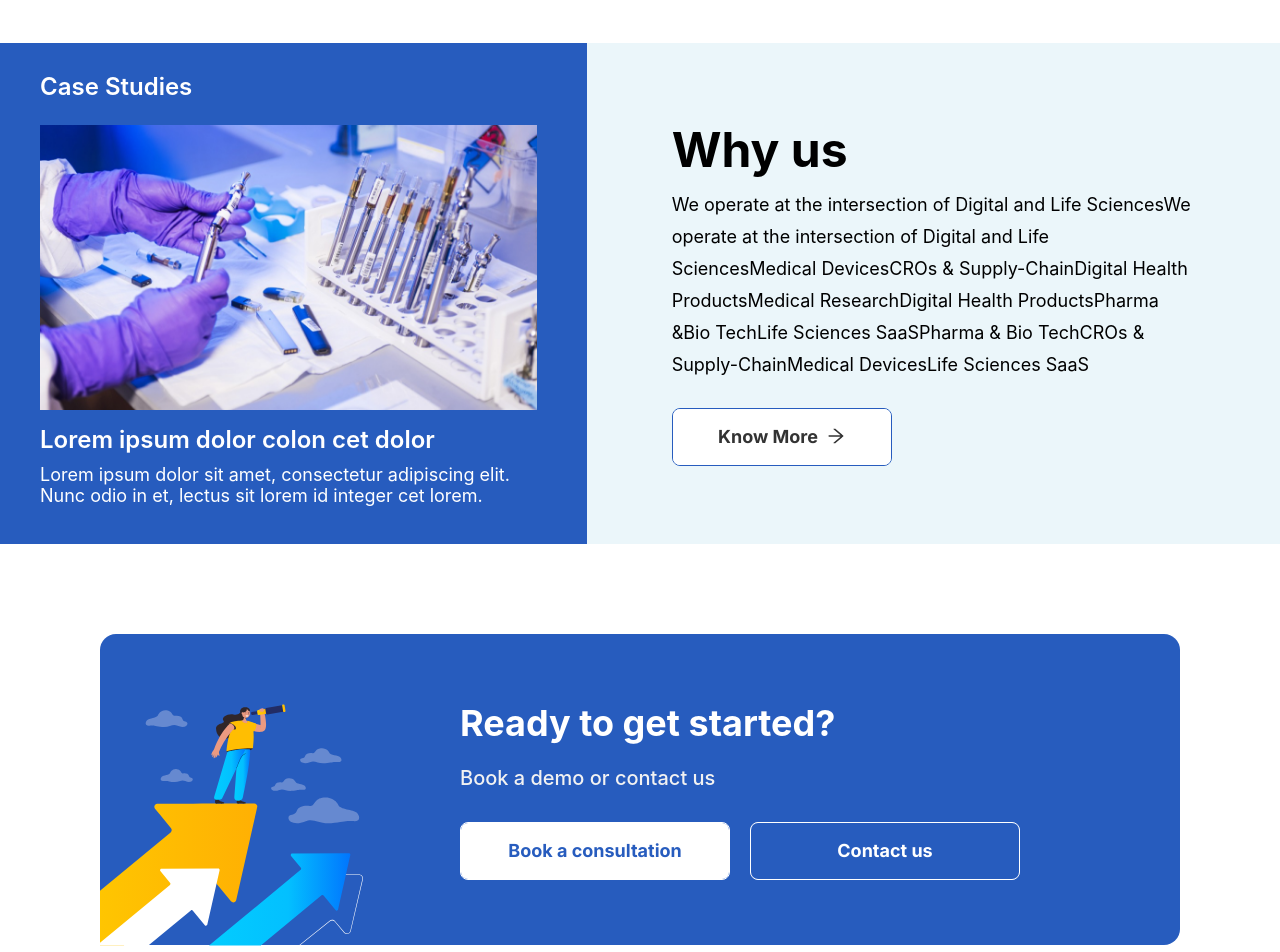
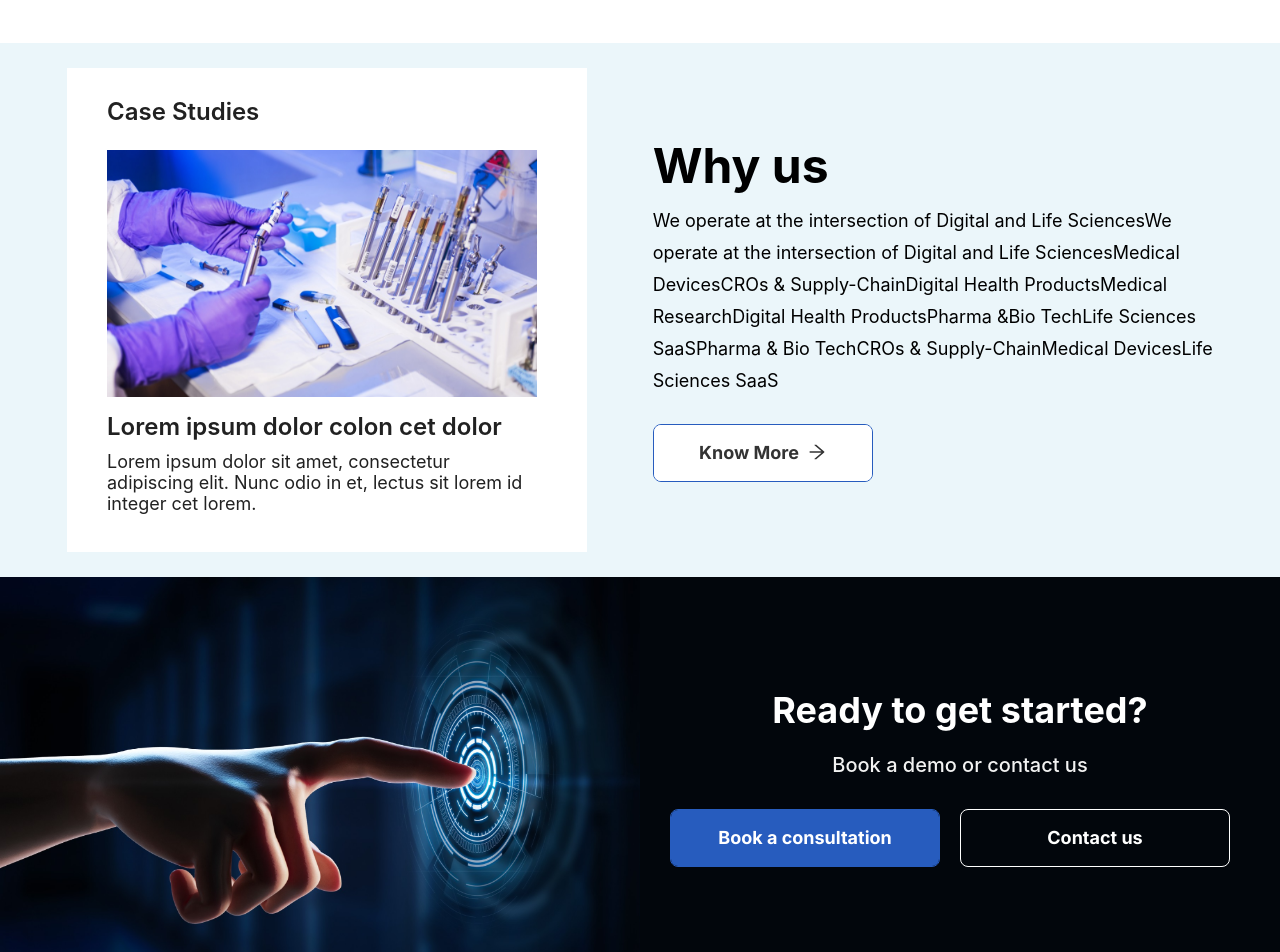
Before and after one commit to ManojDevelper/new-archimedis, a React (Create React App) app: page / in a window 1280 px wide. Shown: the part 1740-2692 px from the top of the page. Built offline with nearby package versions, Linux system fonts and the light colour scheme.

Commit message:
UPDATE: Made Changes in Bookdemo, Case studies and navbar of mobile responsive

```diff
--- a/src/component/views/Home/aboutUs/index.js
+++ b/src/component/views/Home/aboutUs/index.js
@@ -44,7 +44,8 @@ const AboutUs = () => {
         </div>
         <div className='aboutus-bottom'>
         <Row style={{display: 'flex', alignItems: 'center'}}>
-          <Col className='aboutus-bottom-casestudy' span={11} style={{backgroundColor: '#275CBE',  padding: '5px 50px 20px 40px'}}>
+          <Col className='aboutus-bottom-casestudy' span={11} >
+          <div style={{backgroundColor: '#ffffff',  padding: '5px 50px 20px 40px'}}>
            <h3>
            Case Studies
            </h3>
@@ -57,8 +58,9 @@ const AboutUs = () => {
            <p className='casestudy-text'>
            Lorem ipsum dolor sit amet, consectetur adipiscing elit. Nunc odio in et, lectus sit lorem id integer cet lorem.
            </p>
+           </div>
           </Col>
-          <Col span={13} style={{padding: '0 85px'}}>
+          <Col span={13} style={{padding: '0 66px'}}>
           <h1>Why us</h1>
             <p className='aboutus-text'>We operate at the intersection of Digital and Life SciencesWe operate at the intersection of Digital and Life SciencesMedical DevicesCROs & Supply-ChainDigital Health  ProductsMedical ResearchDigital Health  ProductsPharma &Bio TechLife Sciences SaaSPharma & Bio TechCROs & Supply-ChainMedical DevicesLife Sciences SaaS</p>
             <ButtonCompo text="Know More" type="bg-blue-border-black-txt"/>
--- a/src/component/views/Home/aboutUs/styles.js
+++ b/src/component/views/Home/aboutUs/styles.js
@@ -9,7 +9,7 @@ export const AboutUsStyle = styled.div`
     display: none;
   }
   .about-us {
-    margin-bottom: 80px;
+    // margin-bottom: 80px;
     h1 {
       font-size: 48px;
       font-weight: 700;
@@ -19,7 +19,7 @@ export const AboutUsStyle = styled.div`
     h3 {
       font-size: 24px;
       font-weight: 600;
-      color: #ffffff;
+      color: #212121;
     }
     .aboutus-text {
       font-size: 18px;
@@ -100,7 +100,10 @@ export const AboutUsStyle = styled.div`
       font-size: 18px;
       font-weight: 400;
       margin-top: 10px;
-      color: #ffffff;
+      color: #212121;
+    }
+    .aboutus-bottom-casestudy{
+      padding: 25px 0 25px 67px;
     }
   }
   @media (max-width: 768px) {
--- a/src/reusableComponents/views/BookDemo/index.js
+++ b/src/reusableComponents/views/BookDemo/index.js
@@ -2,26 +2,23 @@ import React from "react";
 import { BookDemoStyle } from "./styles";
 import { Col, Row } from "antd";
 import ButtonCompo from "../../../reusableComponents/views/Button";
-import bookDemoImg from "../../../assets/reusableComponents/bookDemo/bookDemoImg.svg";
+import bookDemoImg from "../../../assets/reusableComponents/bookDemo/bookDemoImg2.png";
 
 const BookDemo = () => {
   return (
     <BookDemoStyle>
       <div className="book-demo">
         <Row
-          style={{
-            background: "#275CBE",
-            borderRadius: "16px",
-          }}
         >
-          <Col span={8}>
-            <img src={bookDemoImg} alt="bookDemoImg" />
+          <Col className="bookdemo-img-container" span={12}>
+
+            {/* <img src={bookDemoImg} alt="bookDemoImg" /> */}
           </Col>
-          <Col span={16} style={{ padding: "65px 0" }}>
+          <Col span={12} className="book-demo-right">
             <h1>Ready to get started?</h1>
             <p>Book a demo or contact us</p>
             <div className="book-demo-container">
-              <ButtonCompo text="Book a consultation" icon={false} />
+              <ButtonCompo text="Book a consultation" type="bg-blue-border" icon={false}/>
               <ButtonCompo
                 text="Contact us"
                 type="bg-trans-border-white-txt"
--- a/src/reusableComponents/views/BookDemo/styles.js
+++ b/src/reusableComponents/views/BookDemo/styles.js
@@ -1,6 +1,7 @@
 import styled from "styled-components";
 // import * as palette from "../../../styles/variables";
 import bookDemoBg from "../../../../src/assets/reusableComponents/bookDemo/bookDemoMob.svg";
+import bookDemoImg from "../../../../src/assets/reusableComponents/bookDemo/bookDemoImg2.png";
 export const BookDemoStyle = styled.div`
   .book-demo-mob {
     display: none;
@@ -8,7 +9,7 @@ export const BookDemoStyle = styled.div`
   .book-demo {
     ${'' /* text-align: center;
     padding-bottom: 50px; */}
-    margin: 90px 100px;
+    background-color: #02060C;
     position: relative;
     h1 {
       margin: 0;
@@ -25,6 +26,13 @@ export const BookDemoStyle = styled.div`
       font-weight: 450;
       line-height: 32px;
     }
+    .bookdemo-img-container{
+      background-image: url(${bookDemoImg});
+      background-size: cover;
+      background-repeat: no-repeat;
+      width: 100%;
+      height: 400px;
+    }
     img {
       width: 73%;
       position: absolute;
@@ -33,10 +41,23 @@ export const BookDemoStyle = styled.div`
     }
     .book-demo-container {
       display: flex;
+      justify-content: center;
     }
+    .bg-trans-border-white-txt .back_animation {
+      background-color: transparent !important;
+    }
+
+     .bg-trans-border-white-txt {
+      background-color: transparent !important;
+  }
     .banner-btn {
       width: 268px !important;
       margin-right: 20px;
+    }
+    .book-demo-right{
+      text-align: center;
+      margin-top: auto;
+      margin-bottom: auto;
     }
   }
   @media (max-width: 768px) {
--- a/src/reusableComponents/views/Footer/styles.js
+++ b/src/reusableComponents/views/Footer/styles.js
@@ -6,7 +6,7 @@ import styled from "styled-components";
 
 export const FooterStyle = styled.div`
   .footer {
-    margin-top: 30px;
+    // margin-top: 30px;
     padding: 30px 100px 65px;
     ${
       "" /* // background-size: 100% 100%;
--- a/src/reusableComponents/views/Navbar/index.js
+++ b/src/reusableComponents/views/Navbar/index.js
@@ -4,6 +4,7 @@ import { UpOutlined, DownOutlined, MenuOutlined, CloseOutlined } from "@ant-desi
 import { Button } from "antd";
 import { NavbarStyle } from "./styles";
 import { Link } from "react-router-dom";
+import ButtonCompo from "../../../reusableComponents/views/Button";
 import instagram from "../../../assets/reusableComponents/navbar/nav-insta.svg";
 import facebook from "../../../assets/reusableComponents/navbar/nav-fb.svg";
 import linkedin from "../../../assets/reusableComponents/navbar/nav-linkedin.svg";
@@ -119,7 +120,7 @@ function Navbar() {
                     </Link>
                   </li>
                   <span className="nav-accordion-toggle">
-                    {isActive1 ? "-" : "+"}
+                    {isActive1 ? <UpOutlined/> : <DownOutlined/>}
                   </span>
                 </button>
                 <div className="faq-answer">
@@ -138,7 +139,7 @@ function Navbar() {
                     </Link>
                   </li>
                   <span className="nav-accordion-toggle">
-                    {isActive2 ? "-" : "+"}
+                    {isActive2 ? <UpOutlined/> : <DownOutlined/>}
                   </span>
                 </button>
                 <div className="faq-answer">
@@ -157,7 +158,7 @@ function Navbar() {
                     </Link>
                   </li>
                   <span className="nav-accordion-toggle">
-                    {isActive3 ? "-" : "+"}
+                    {isActive3 ? <UpOutlined/> : <DownOutlined/>}
                   </span>
                 </button>
                 <div className="faq-answer">
@@ -176,7 +177,7 @@ function Navbar() {
                     </Link>
                   </li>
                   <span className="nav-accordion-toggle">
-                    {isActive4 ? "-" : "+"}
+                    {isActive4 ? <UpOutlined/> : <DownOutlined/>}
                   </span>
                 </button>
                 <div className="faq-answer">
@@ -187,27 +188,9 @@ function Navbar() {
                   </ul>
                 </div>
               </div>
-
-              <li style={{ padding: "15px 16px" }}>
-                <Link className="Link">Contact Us</Link>
-              </li>
             </ul>
             <div className="nav-media">
-              <a href="#">
-                <img src={instagram} alt="Instagram" />
-              </a>
-              <a href="#">
-                <img src={facebook} alt="Facebook" />
-              </a>
-              <a href="#">
-                <img src={twitter} alt="Twitter" />
-              </a>
-              <a href="#">
-                <img src={youtube} alt="YouTube" />
-              </a>
-              <a href="#">
-                <img src={linkedin} alt="LinkedIn" />
-              </a>
+                <ButtonCompo text="Book a Demo" type="bg-blue-border"/>
             </div>
           </div>
         </>
--- a/src/reusableComponents/views/Navbar/styles.js
+++ b/src/reusableComponents/views/Navbar/styles.js
@@ -222,16 +222,20 @@ export const NavbarStyle = styled.div`
     align-items: center;
     padding: 15px 8px 15px 16px;
   }
-  .nav-accordion-toggle {
-    font-size: 24px;
-    opacity: 70%;
+  // .nav-accordion-toggle {
+  //   font-size: 24px;
+  //   opacity: 70%;
+  // }
+  .nav-media {
+    display: block;
+
   }
-  .nav-media {
-    display: flex;
-    gap: 30px;
-    margin: 32px auto 21px;
-    justify-content: center;
-    align-items: center;
-    opacity: 80%;
+  .banner-btn{
+    background-color: #0052FE;
+    margin-top: 60px;
+    width: 358px;
+  }
+  .bg-blue-border {
+    border: 1px solid #0052FE;
   }
 `;
```
Also changed, not shown: src/assets/reusableComponents/bookDemo/bookDemoImg1.svg (added), src/assets/reusableComponents/bookDemo/bookDemoImg2.png (added).
